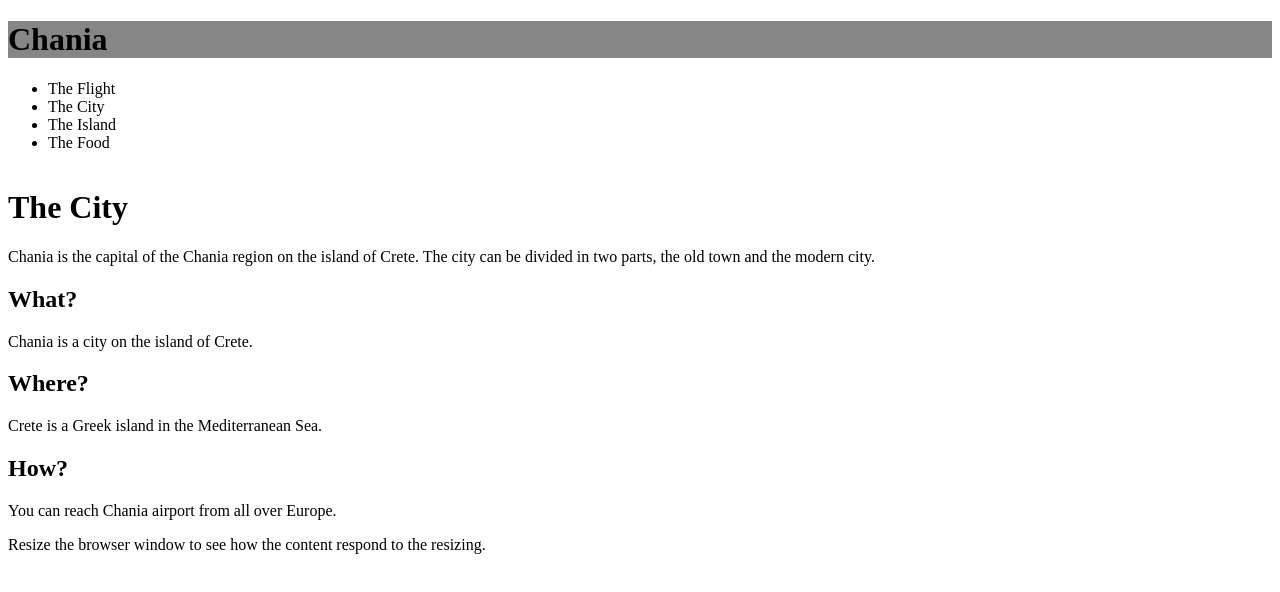
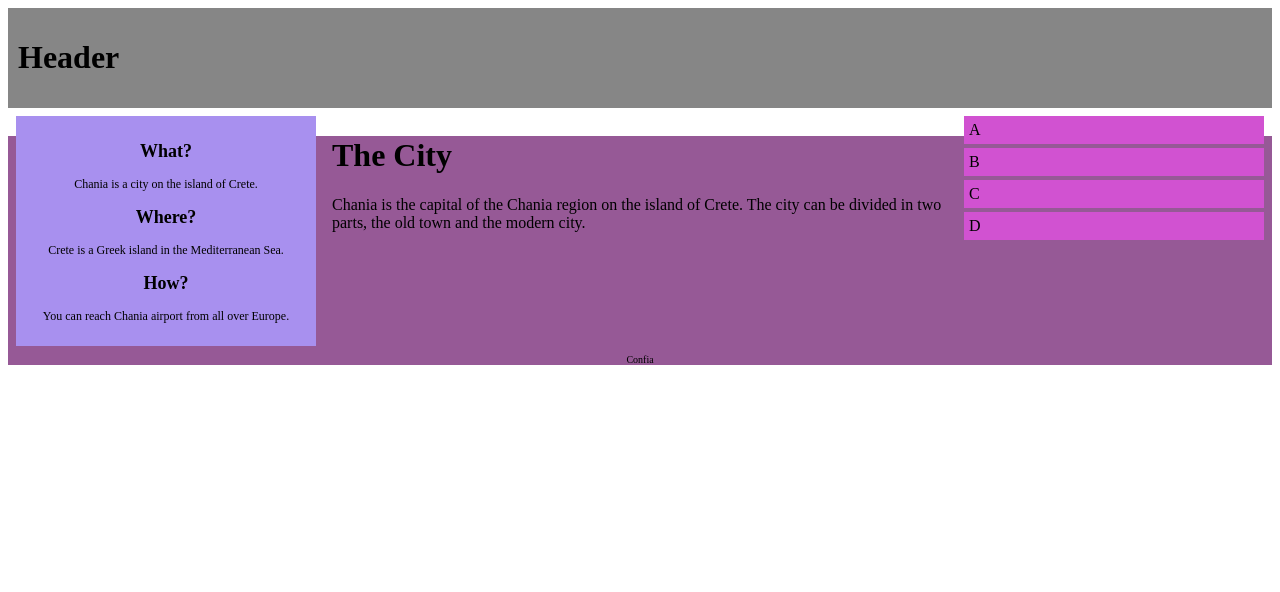
Before and after one commit to JRatchell/Deliverable-5, a plain HTML site: page index.html in a window 1280 px wide. Drawn offline with Linux system fonts and the light colour scheme.

Commit message:
Add files via upload

```diff
--- a/index.html
+++ b/index.html
@@ -5,33 +5,78 @@
 <meta name="viewport" content="width=device width, intial-scale=1.0">
 <style>
 	* {box-sizing: border-box;}
-	.header {background-color: #868686;}
+	.header {background-color: #868686; color: black; padding: 10px} */ set background color to silver */
+
 	.row::after {content:""; clear: both; display: table;}
-	.menu li {padding: 5px; margin-bottom:
+
+	[class*="col-"] {float: right; padding: 8px}
+
+	.menu li {padding: 5px; margin-bottom: 4px; background-color:#d152d1; color: black;}
+
+	.menu li:hover {background-color: #bf39bf;}
+
+	.menu ul {list-style-type: none; margin: 0; padding: 0;}
+
+	.aside {background-color: #a890ef; color: black; text-align: center; font-size: 12px; padding: 10px;}
+
+	.footer {background-color: #965996; color: black; text-align: center; font-size: 10px; padding; 12px;}
+
+	[class*="col-"] {width: 100%}
+
+	@media only screen and (min-width: 600px)
+	{.col-s-1 {width: 8.33%;}
+  	.col-s-2 {width: 16.66%;}
+  	.col-s-3 {width: 25%;}
+  	.col-s-4 {width: 33.33%;}
+  	.col-s-5 {width: 41.66%;}
+  	.col-s-6 {width: 50%;}
+  	.col-s-7 {width: 58.33%;}
+  	.col-s-8 {width: 66.66%;}
+  	.col-s-9 {width: 75%;}
+  	.col-s-10 {width: 83.33%;}
+  	.col-s-11 {width: 91.66%;}
+  	.col-s-12 {width: 100%;}}
+
+	@media only screen and (min-width: 768px)
+	{.col-1 {width: 8.33%;}
+ 	.col-2 {width: 16.66%;}
+	.col-3 {width: 25%;}
+  	.col-4 {width: 33.33%;}
+  	.col-5 {width: 41.66%;}
+ 	.col-6 {width: 50%;}
+  	.col-7 {width: 58.33%;}
+  	.col-8 {width: 66.66%;}
+  	.col-9 {width: 75%;}
+  	.col-10 {width: 83.33%;}
+  	.col-11 {width: 91.66%;}
+  	.col-12 {width: 100%;}}
+*/ I definitely just copy and pasted the media bits */
 
 </style>
 </head>
 <body>
 <div class="header">
-  <h1>Chania</h1>
+  <h1>
+  <h1>Header</h1>
 </div>
 
   <div class="row">
+  <div class="col-3 col-s-3 menu">
     <ul>
-      <li>The Flight</li>
-      <li>The City</li>
-      <li>The Island</li>
-      <li>The Food</li>
+      <li>A</li>
+      <li>B</li>
+      <li>C</li>
+      <li>D</li>
     </ul>
   </div>
 
-  <div>
+  <div class="col-6 col-s-9">
     <h1>The City</h1>
     <p>Chania is the capital of the Chania region on the island of Crete. The city can be divided in two parts, the old town and the modern city.</p>
   </div>
 
-  <div>
-    <div>
+  <div class="col-3 col-s-12">
+    <div class="aside">
       <h2>What?</h2>
       <p>Chania is a city on the island of Crete.</p>
       <h2>Where?</h2>
@@ -41,10 +86,10 @@
     </div>
   </div>
 </div>
-
-<div>
-  <p>Resize the browser window to see how the content respond to the resizing.</p>
-</div>
+<br>
+	<div class="footer">
+  		<p>Confia</p>
+	</div>
 
 </body>
 </html>
```
